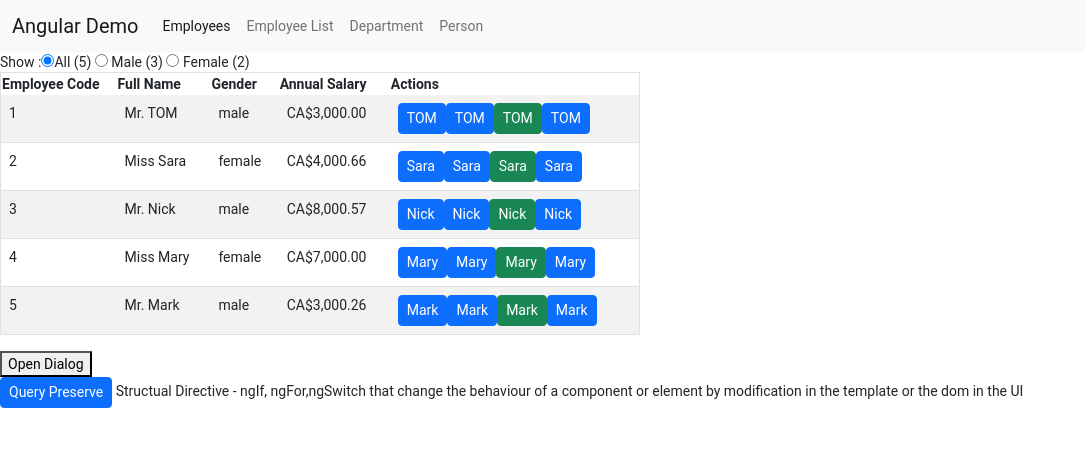
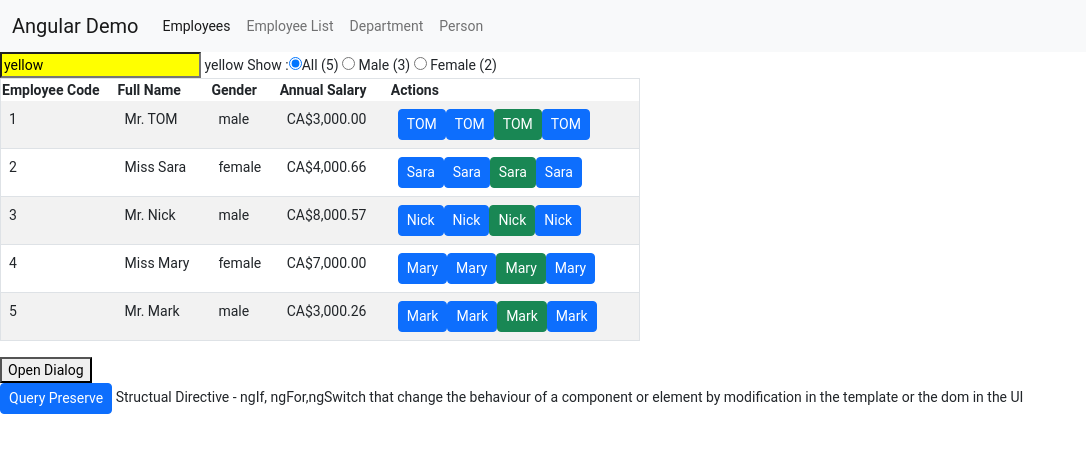
Before and after one commit to navinkaloniya/firstDemo, an Angular app: page /employee-list in a window 1280 px wide. Shown: the top 452 px of the page, without its empty margins (0-1086 px from the left). Built offline with nearby package versions, Linux system fonts and the light colour scheme.

Commit message:
Deendency Injection

```diff
--- /dev/null
+++ b/src/Services/user/user.service.ts
@@ -0,0 +1,9 @@
+import { Injectable } from "@angular/core";
+
+@Injectable()
+export class UserService{
+    backcolor:string='yellow';
+    constructor(){
+        console.log("New instance created");
+    }
+}
--- a/src/app/app.module.ts
+++ b/src/app/app.module.ts
@@ -23,6 +23,7 @@ import { DepartmentComponent } from 'src/department/department.component';
 import { PageNotFoundComponent } from './page-not-found/page-not-found.component';
 import { EmployeeService } from 'src/Services/Employee/employee.service';
 import { MaterialModule } from './material.module';
+import { UserService } from 'src/Services/user/user.service';
 
 @NgModule({
   declarations: [
@@ -42,7 +43,7 @@ import { MaterialModule } from './material.module';
     MaterialModule
     //RouterModule.forRoot(routes)
   ],
-  providers: [EmployeeService],
+  providers: [EmployeeService,UserService],
   bootstrap: [AppComponent],
 
 })
--- a/src/employee-list/employee-list.component.html
+++ b/src/employee-list/employee-list.component.html
@@ -14,6 +14,9 @@ child component
 4) Use Property binding to set the value for property of child component in the
 child tag itself
 -->
+
+<input type="text"  [(ngModel)]="colour" (keyup)="setcolour($event)"
+[style.background]="colour"  > {{colour}}
 
 <emp-count  [allCount]="getTotalEmployeeCount()"
 [maleCount]="getMaleEmployeeCount()"
--- a/src/employee-list/employee-list.component.ts
+++ b/src/employee-list/employee-list.component.ts
@@ -3,6 +3,7 @@ import { MatDialog } from '@angular/material/dialog';
 import { Router } from '@angular/router';
 import { IEmployee} from 'src/Model/Employee/employeeModel'
 import { EmployeeService } from 'src/Services/Employee/employee.service';
+import { UserService } from 'src/Services/user/user.service';
 import { EmployeeListDialogComponent } from './emloyee-list-dialog/employee-list-dialog';
 
 @Component({
@@ -16,15 +17,28 @@ export class EmployeeListComponent{
 
     selectedRbValue:string="All";
     employees:IEmployee[]= [];
-
+    colour:string='';
+    //Manually creating the instance for the user service
+    //_userService1:UserService= new UserService();
+    //Angular injector
     constructor(private _empService:EmployeeService,
+        private _userService:UserService,
         private dialog:MatDialog,
         private _router:Router){
 
     }
-
+    //Get the color from service
+//  getcolour():string {
+//    this.colour= this._userService.backcolor;
+//  }
+ //set the color of service property
+ setcolour(value:any){
+   // console.log(value.target.value);
+this._userService.backcolor= value.target.value;
+ }
     ngOnInit() {
         this.employees= this._empService.getEmployees();
+        this.colour= this._userService.backcolor;
        //console.log(this._empService.getName(this.employees[0].name));
     }
 
@@ -71,6 +85,6 @@ navigate(emp:IEmployee){
 
 preserveQuery(){
     this._router.navigate(['/dept'],
-    {queryParams:{'deptcode':'1','name':'HR'}, queryParamsHandling:'preserve'});
+    {queryParams:{'deptcode':'1','name':'HR'}, queryParamsHandling:'merge'});
 }
 }
--- a/src/employee/employee.component.html
+++ b/src/employee/employee.component.html
@@ -18,6 +18,9 @@ value= TOM
  value= TOM  -->
 
 <!-- <input id="name" type="text" value="TOM"> -->
+<input type="text"  [(ngModel)]="colour" (keyup)="setcolour($event)"
+[style.background]="colour" >
+
 <table class="table-class" border="1">
     <tr>
         <td> First Name </td>
--- a/src/employee/employee.component.ts
+++ b/src/employee/employee.component.ts
@@ -1,5 +1,6 @@
 import { Component} from'@angular/core'
 import { ActivatedRoute, TitleStrategy } from '@angular/router';
+import { UserService } from 'src/Services/user/user.service';
 
 @Component({
 selector:'emp',
@@ -15,13 +16,28 @@ export class EmployeeComponent {
     //observable
     EmployeeId:string|null='';
     empCode:string="";
+    colour:string='';
+    //Manually creating the instance for the user service
+    //_userService:UserService= new UserService();
     //EmployeeId:number=0;
-    constructor(private _route:ActivatedRoute){
+    constructor(private _route:ActivatedRoute,
+        private _userService:UserService,){
 
     }
+
+        //Get the color from service
+ getcolor():string {
+    return this._userService.backcolor;
+  }
+  //set the color of service property
+  setcolour(value:any){
+    this._userService.backcolor= value.target.value;
+     }
+
     ngOnInit(){
     // this.EmployeeId= this._route.snapshot.paramMap.get('id');
      this.EmployeeId= this._route.snapshot.paramMap.get('code');
+     this.colour= this._userService.backcolor;
      if(this._route.snapshot.queryParamMap.has('empcode')){
 
 this.empCode= this._route.snapshot.queryParamMap.get('empcode')!;
```
